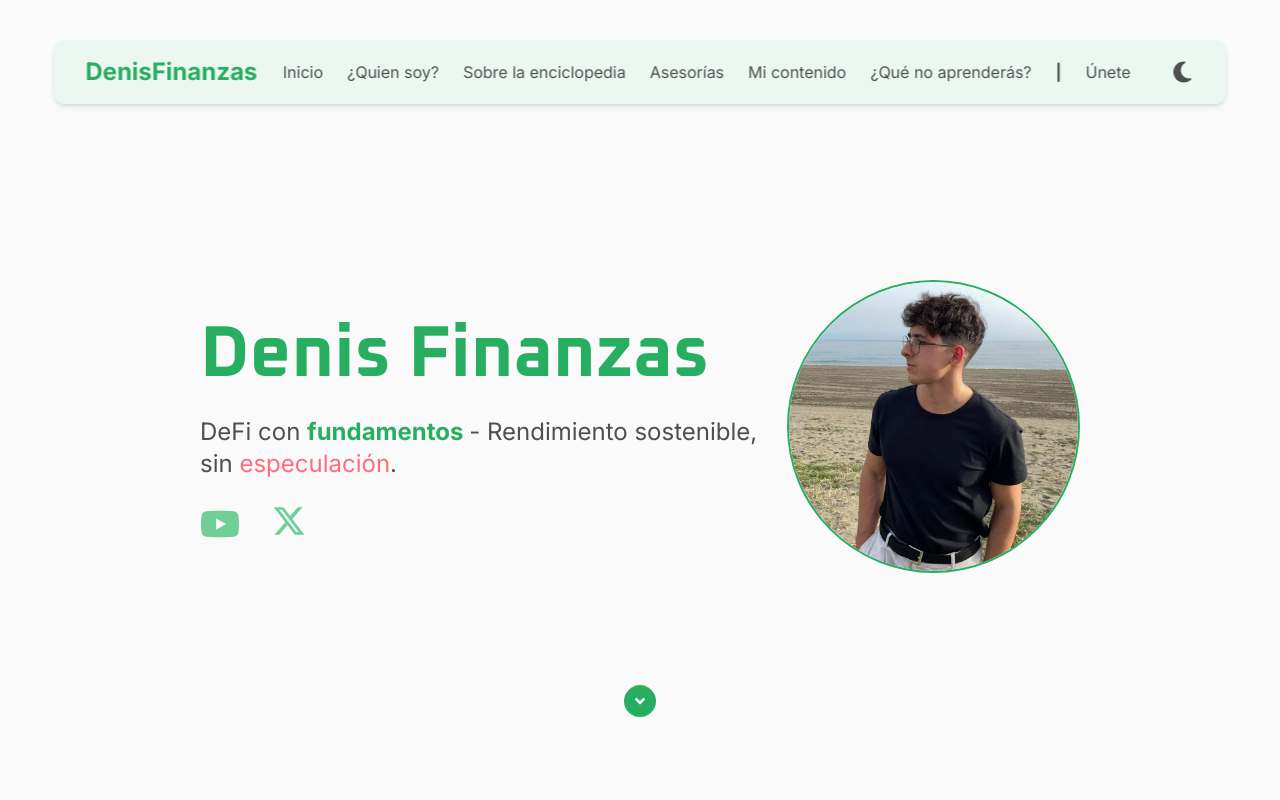
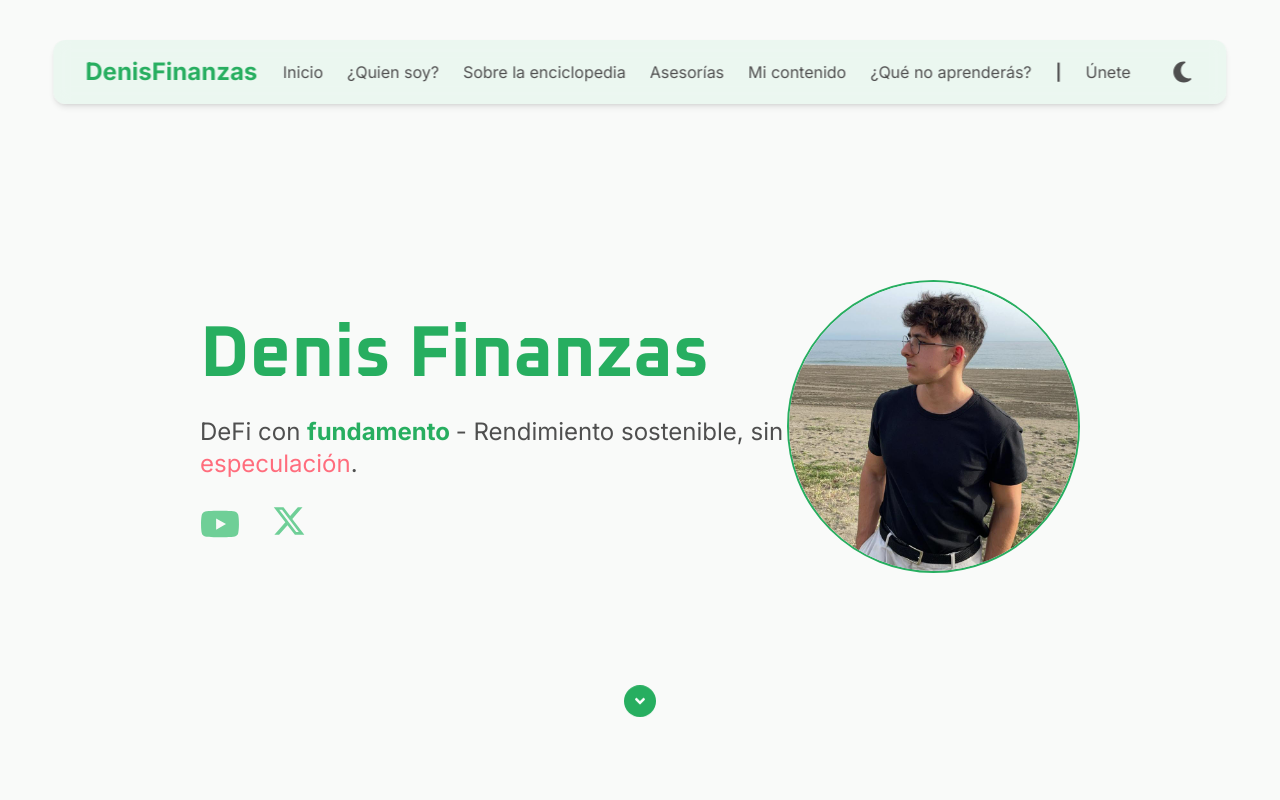
Before and after one commit to deniscrafts/denis-web, a React (Vite) app in the folder denis-finanzas/: page / in a window 1280 px wide. Shown: the top 800 px of the page. Built offline with nearby package versions, Linux system fonts and the light colour scheme.

Commit message:
fundamento

```diff
--- a/denis-finanzas/src/components/pages/Hero.tsx
+++ b/denis-finanzas/src/components/pages/Hero.tsx
@@ -31,7 +31,7 @@ const Hero = () => {
             transition={{ duration: 0.9, delay: 0.2 }}
             className="text-[rgba(var(--secondaryText))] text-lg sm:text-xl md:text-2xl mt-4 sm:text-start text-center"
           >
-            DeFi con <span className="text-[rgba(var(--branding))] font-bold">fundamentos </span>
+            DeFi con <span className="text-[rgba(var(--branding))] font-bold">fundamento </span>
              - Rendimiento sostenible, sin <span className="text-[rgba(var(--error))] ">especulación</span>.
           </motion.p>
 
```
